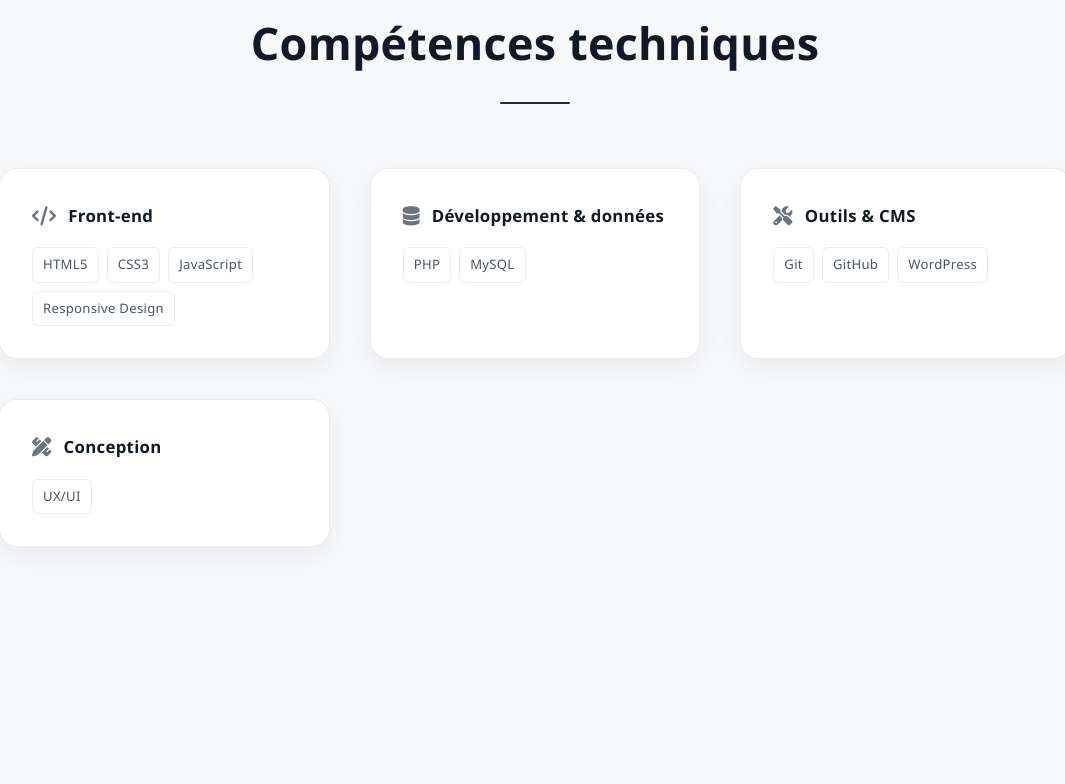
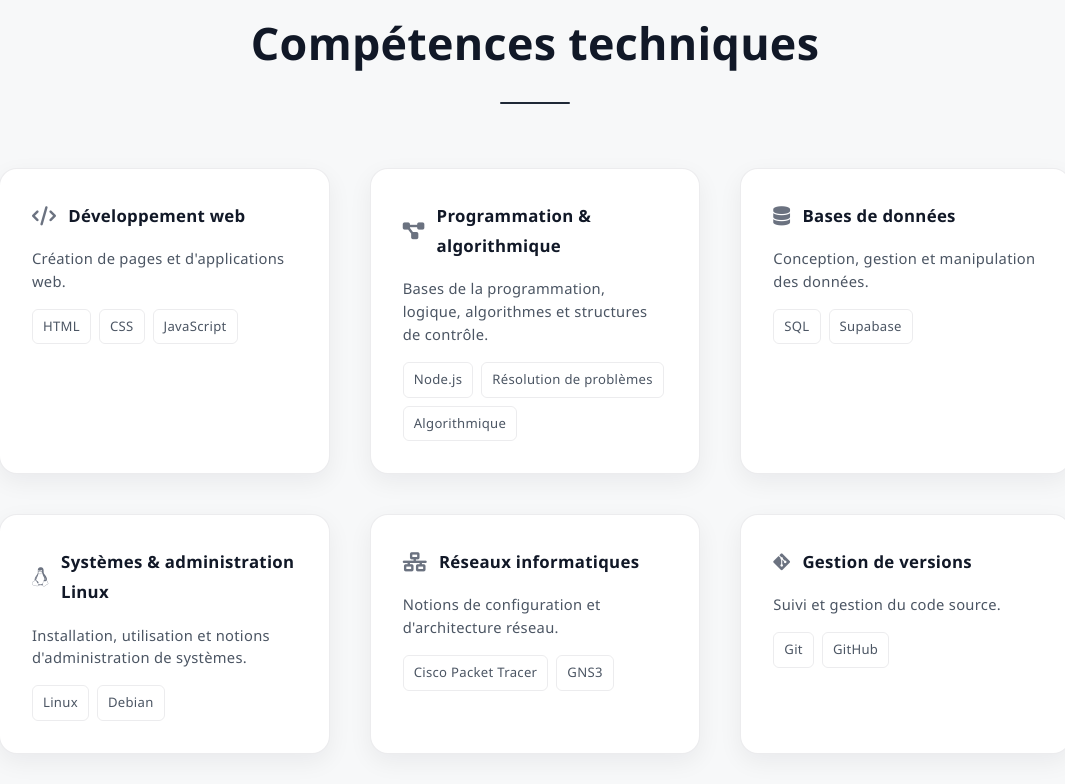
Before and after one commit to barrybachir-dev/portfolio, a plain HTML site: page index.html in a window 1280 px wide. Shown: the part 2370-3154 px from the top of the page, without its empty margins (105-1170 px from the left). Drawn offline with Linux system fonts and the light colour scheme.

Commit message:
Update skills from ISMI coursework
Co-authored-by: Copilot <223556219+Copilot@users.noreply.github.com>

```diff
--- a/index.html
+++ b/index.html
@@ -6,7 +6,7 @@
     <title>Elhadj Mamadou Bassirou Barry | Portfolio</title>
     <meta name="description" content="Étudiant en informatique à Dakar, Elhadj Mamadou Bassirou Barry est ouvert aux opportunités de stage. Découvrez ses projets, sa formation et ses compétences.">
     <meta name="theme-color" content="#f8f9fa">
-    <link rel="stylesheet" href="style.css?v=20261015-2">
+    <link rel="stylesheet" href="style.css?v=20261015-3">
     <link rel="stylesheet" href="https://cdnjs.cloudflare.com/ajax/libs/font-awesome/6.5.0/css/all.min.css">
 </head>
 <body>
@@ -153,6 +153,6 @@
         </div>
     </div>
 
-    <script src="script.js?v=20261015-2"></script>
+    <script src="script.js?v=20261015-3"></script>
 </body>
 </html>
--- a/script.js
+++ b/script.js
@@ -47,10 +47,42 @@ document.querySelectorAll('a[href^="#"]').forEach(link => {
 
 // ==================== SKILLS ====================
 const skills = [
-    {name: "Front-end", items: ["HTML5", "CSS3", "JavaScript", "Responsive Design"], icon: "fas fa-code"},
-    {name: "Développement & données", items: ["PHP", "MySQL"], icon: "fas fa-database"},
-    {name: "Outils & CMS", items: ["Git", "GitHub", "WordPress"], icon: "fas fa-screwdriver-wrench"},
-    {name: "Conception", items: ["UX/UI"], icon: "fas fa-pen-ruler"}
+    {
+        name: "Développement web",
+        description: "Création de pages et d'applications web.",
+        items: ["HTML", "CSS", "JavaScript"],
+        icon: "fas fa-code"
+    },
+    {
+        name: "Programmation & algorithmique",
+        description: "Bases de la programmation, logique, algorithmes et structures de contrôle.",
+        items: ["Node.js", "Résolution de problèmes", "Algorithmique"],
+        icon: "fas fa-diagram-project"
+    },
+    {
+        name: "Bases de données",
+        description: "Conception, gestion et manipulation des données.",
+        items: ["SQL", "Supabase"],
+        icon: "fas fa-database"
+    },
+    {
+        name: "Systèmes & administration Linux",
+        description: "Installation, utilisation et notions d'administration de systèmes.",
+        items: ["Linux", "Debian"],
+        icon: "fab fa-linux"
+    },
+    {
+        name: "Réseaux informatiques",
+        description: "Notions de configuration et d'architecture réseau.",
+        items: ["Cisco Packet Tracer", "GNS3"],
+        icon: "fas fa-network-wired"
+    },
+    {
+        name: "Gestion de versions",
+        description: "Suivi et gestion du code source.",
+        items: ["Git", "GitHub"],
+        icon: "fab fa-git-alt"
+    }
 ];
 
 function renderSkills() {
@@ -65,6 +97,7 @@ function renderSkills() {
                 <i class="${skill.icon}" aria-hidden="true"></i>
                 <h3>${skill.name}</h3>
             </div>
+            <p class="skill-description">${skill.description}</p>
             <ul class="skill-list">${skill.items.map(item => `<li>${item}</li>`).join('')}</ul>
         `;
         container.appendChild(div);
--- a/style.css
+++ b/style.css
@@ -411,6 +411,13 @@ a:focus-visible, button:focus-visible, [role="button"]:focus-visible {
     font-size: 1.05rem;
 }
 
+.skill-description {
+    margin-bottom: 1rem;
+    color: var(--muted);
+    font-size: 0.92rem;
+    line-height: 1.55;
+}
+
 .skill-list {
     display: flex;
     flex-wrap: wrap;
```
Also changed, not shown: 1 other file.
